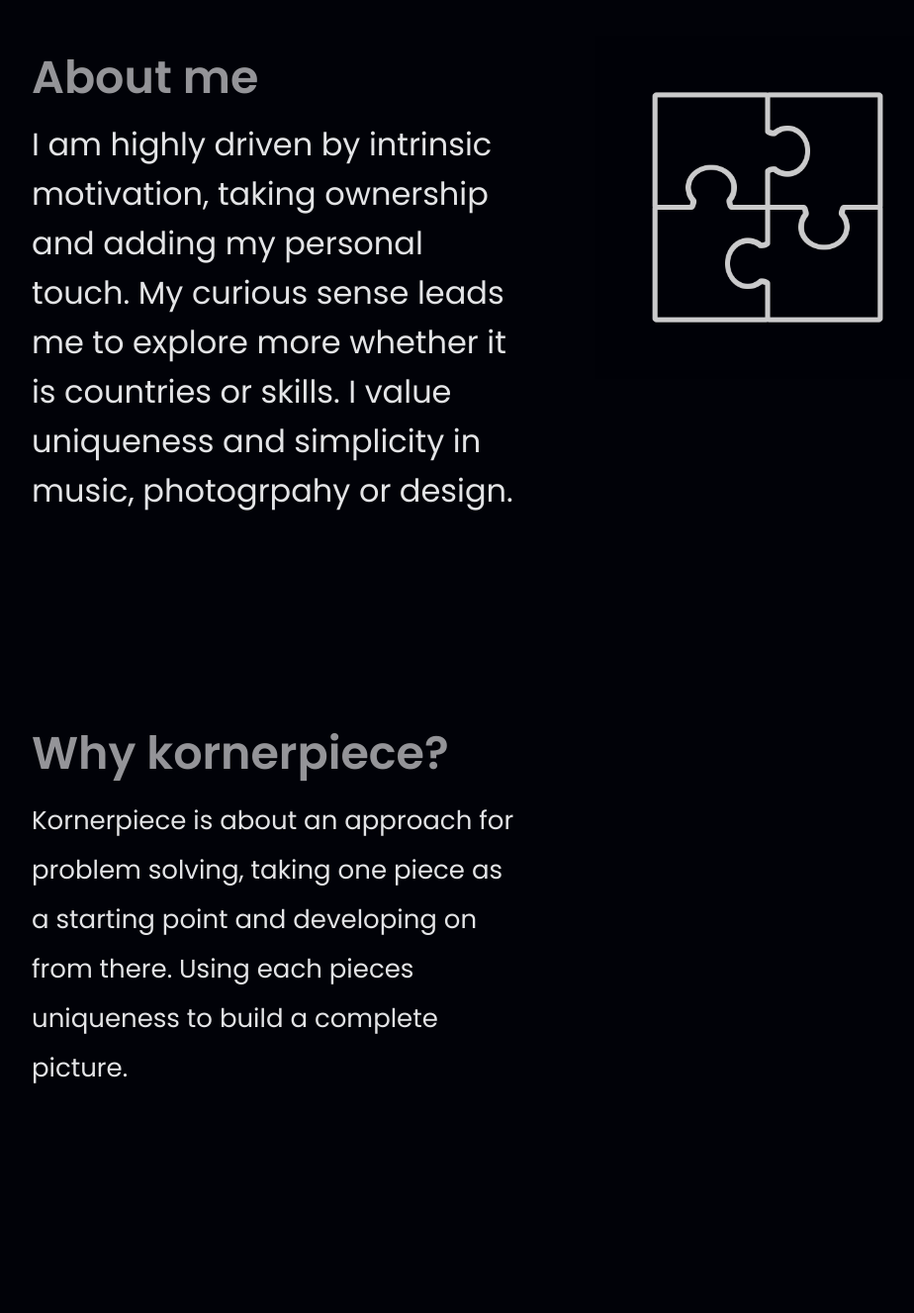
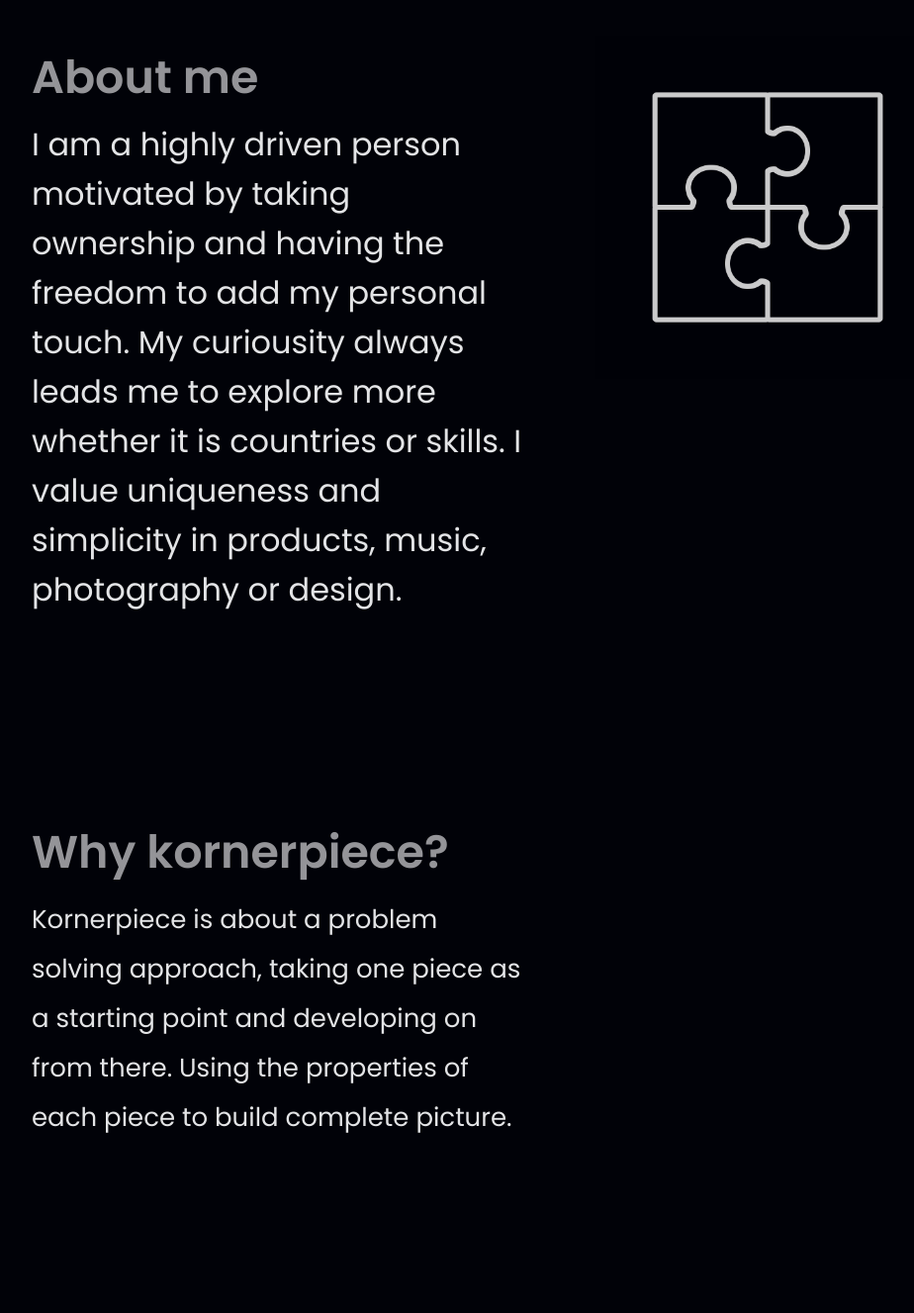
Before and after one commit to arne-be/kornerpiece-website, a React (Vite) app: page / in a window 1280 px wide. Shown: the part 1336-2663 px from the top of the page at 99% size, without its empty margins (112-1036 px from the left). Built offline with nearby package versions, Linux system fonts and the light colour scheme.

Commit message:
changed hero image

```diff
--- a/src/components/About.tsx
+++ b/src/components/About.tsx
@@ -40,7 +40,7 @@ const About = () => {
             className={`font-poppins font-light text-neutral ss:text-[32px] text-[24px] md:w-[80%] w-[100%] ss:leading-[50px] leading-[35px]
             ${isTextOneVisible ? 'animate-fade-in-up opacity-100' : 'opacity-0'}`}
           >
-            I am highly driven by intrinsic motivation, taking ownership and adding my personal touch. My curious sense leads me to explore more whether it is countries or skills. I value uniqueness and simplicity in music, photogrpahy or design.
+            I am a highly driven person motivated by taking ownership and having the freedom to add my personal touch. My curiousity always leads me to explore more whether it is countries or skills. I value uniqueness and simplicity in products, music, photography or design.
           </p>
         </div>
 
@@ -55,7 +55,7 @@ const About = () => {
             className={`font-poppins font-light text-neutral ss:text-[26px] text-[24px] md:w-[80%] w-[100%] ss:leading-[50px] leading-[35px]
             ${isTextTwoVisible ? 'animate-fade-in-up opacity-100' : 'opacity-0'}`}
           >
-            Kornerpiece is about an approach for problem solving, taking one piece as a starting point and developing on from there. Using each pieces uniqueness to build a complete picture.
+            Kornerpiece is about a problem solving approach, taking one piece as a starting point and developing on from there. Using the properties of each piece to build complete picture.
           </p>
         </div>
 
--- a/src/components/Arne.tsx
+++ b/src/components/Arne.tsx
@@ -19,10 +19,10 @@ const Arne = () => {
       className={`flex flex-col items-center  ${styles.paddingX} ${styles.flexStart} xl:px-0 sm:px-16 px-6 `} >
 
       <div
-        className={`flex md:flex-row flex-col w-full bg-center bg-no-repeat`}
+        className={`flex md:flex-row flex-col w-full bg-center bg-no-repeat md:py-0 py-12`}
         style={{backgroundImage: `url(${heroBG})`, backgroundSize: '65% auto'}}>
 
-        <div ref={refText} className={`flex justify-center items-center w-full md:text-left text-center md:py-0 py-6
+        <div ref={refText} className={`flex justify-center items-center w-full md:text-left text-center md:pb-0 pb-12
           ${isTextVisible ? 'animate-fade-in-up opacity-100' : 'opacity-0'}`}
         >
           <div style={{transform: `translateY(${(sectionStart - scrollPosition) * 0.3}px)`, transition: 'transform 0.01s smooth', zIndex: 0}}>
@@ -35,11 +35,11 @@ const Arne = () => {
             </div>
         </div>
 
-        <div className={`flex justify-center items-center w-full  md:py-0 py-6'`}
+        <div className={`flex justify-center items-center w-full  md:py-0 py-12'`}
           style={{transform: `translateY(${(sectionStart - scrollPosition) * 0.3}px)`, transition: 'transform 0.01s smooth', zIndex: 0}}
           >
           <img ref={refImage} src={headshot} alt="headshot"
-            className={`flex md:h-[50%] md:w-auto w-[50%]
+            className={`flex md:h-[50%] md:w-auto w-[50%] h-auto
             ${isImageVisible ? 'animate-fade-in-up opacity-100' : 'opacity-0'}`}/>
         </div>
 
```
